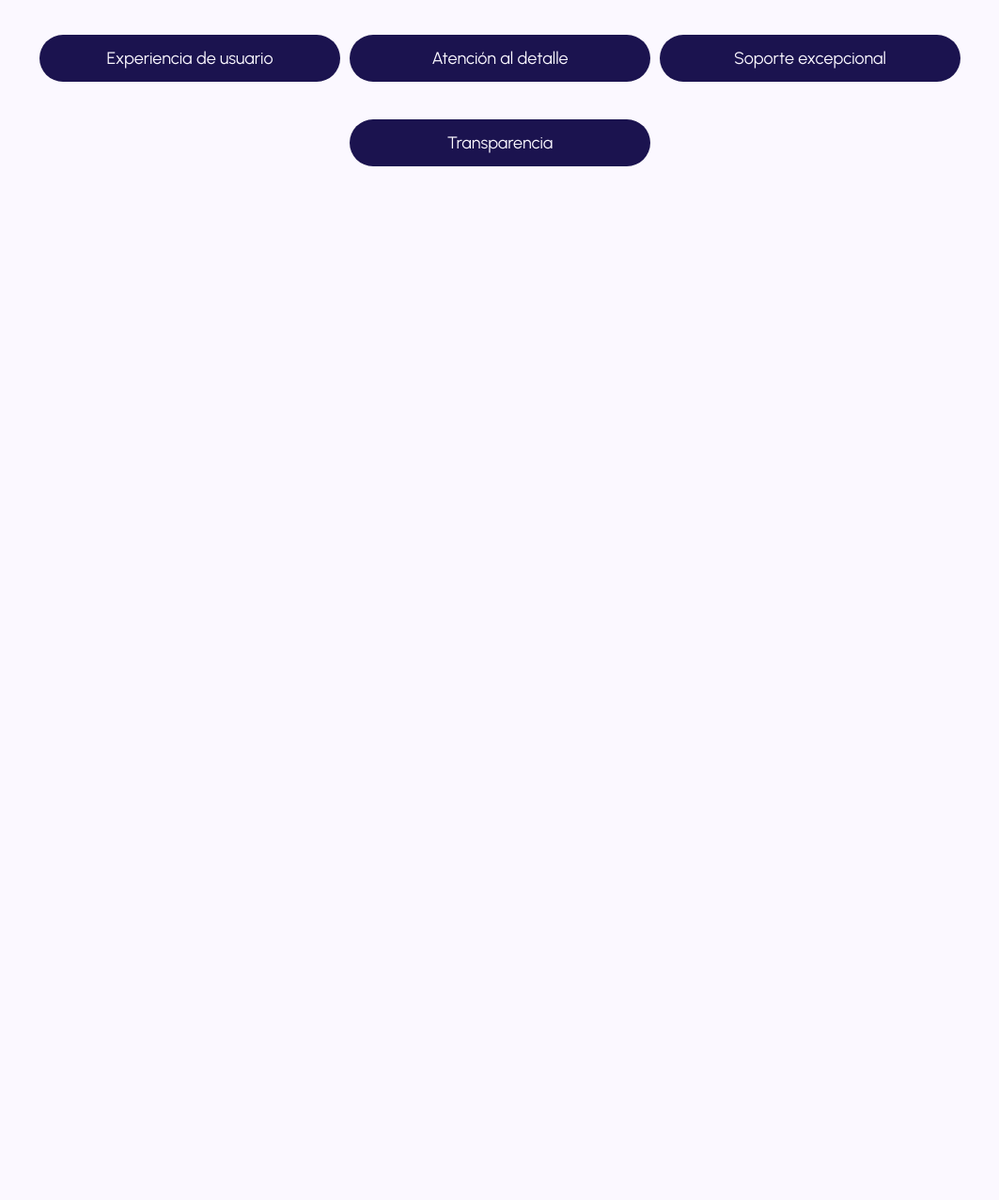
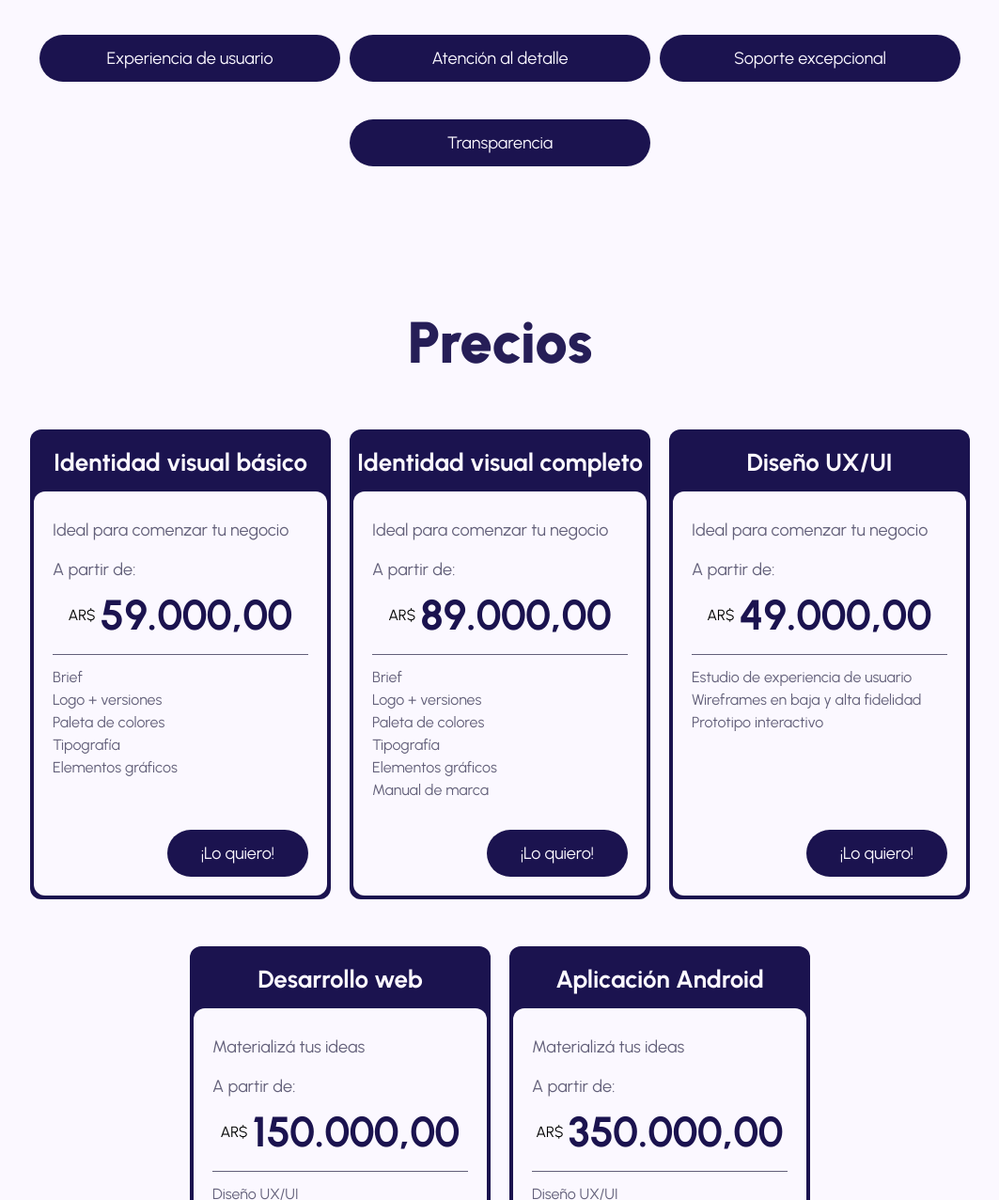
Before and after one commit to 2piradrian/cswap-web, an Astro site: page / in a window 1280 px wide. Shown: the part 1523-2800 px from the top of the page at 94% size, without its empty margins (108-1171 px from the left). Before the commit the page ends 1785 px from the top, so only its background shows below. Built offline with nearby package versions, Linux system fonts and the light colour scheme; Astro itself is replaced by a stand-in of ours.

Commit message:
add: pricing ui

```diff
--- /dev/null
+++ b/src/components/pricing-card/PricingCard.astro
@@ -0,0 +1,39 @@
+---
+import FilledAnchorButton from "../filled-anchor-button/FilledAnchorButton.astro";
+import style from "./style.module.css";
+
+type Props = {
+    title: string,
+    description: string,
+    price: string,
+    features: string[]
+}
+
+const { title, price, description, features } = Astro.props;
+---
+
+<div class={style.container}>
+    <h3 class={style.title}>{title}</h3>
+    <div class={style.details}>
+        <p class={style.description}>{description}</p>
+        <p class={style.description}>A partir de:</p>
+        <div class={style.priceContainer}>
+            <span>AR$</span>
+            <p class={style.price}>{price}</p>
+        </div>
+        <div class={style.divider} />
+        <ul class={style.features}>
+            {features.map((feature) => (
+                <li>{feature}</li>
+            ))}
+        </ul>
+        <div class={style.buttonContainer}>
+            <FilledAnchorButton
+                name="¡Lo quiero!"
+                href=""
+                ariaLabel="Comprar"
+                modifier={style.button}
+            />
+        </div>
+    </div>
+</div>
--- /dev/null
+++ b/src/components/pricing-card/style.module.css
@@ -0,0 +1,88 @@
+.container {
+    height: 500px;
+    width: 320px;
+    padding: 4px;
+    display: flex;
+    flex-direction: column;
+    justify-content: flex-start;
+    align-items: center;
+
+    background-color: var(--primary);
+    border-radius: 12px;
+}
+
+.title {
+    margin: 15px 0px;
+    color: var(--on-primary);
+    font-size: 26px;
+}
+
+.details {
+    height: 100%;
+    width: 100%;
+    padding: 20px;
+    border-radius: 12px;
+    background-color: var(--background);
+    display: flex;
+    flex-direction: column;
+    justify-content: flex-start;
+    align-items: flex-start;
+}
+
+.description {
+    margin: 10px 0px;
+    color: var(--on-background);
+    font-size: 18px;
+}
+
+.priceContainer {
+    width: 100%;
+    display: flex;
+    flex-direction: row;
+    justify-content: center;
+    align-items: center;
+    gap: 5px;
+}
+
+.price {
+    font-size: 45px;
+    font-weight: 700;
+    color: var(--primary);
+}
+
+.divider {
+    height: 1px;
+    width: 100%;
+    margin: 15px 0px;
+    background-color: var(--on-background);
+}
+
+.features {
+    width: 100%;
+    display: flex;
+    flex-direction: column;
+    justify-content: flex-start;
+    align-items: flex-start;
+
+    list-style: none;
+    gap: 5px;
+}
+
+.features > li {
+    color: var(--on-background);
+    font-size: 16px;
+}
+
+.buttonContainer {
+    height: 100%;
+    width: 100%;
+    display: flex;
+    flex-direction: row;
+    justify-content: flex-end;
+    align-items: flex-end;
+}
+
+.button {
+    width: 150px;
+    background-color: var(--primary);
+}
--- a/src/pages/index.astro
+++ b/src/pages/index.astro
@@ -4,6 +4,7 @@ import Hero from '../sections/hero/Hero.astro';
 import Header from '../components/header/Header.astro';
 import Services from '../sections/services/Services.astro';
 import Why from '../sections/why/Why.astro';
+import Pricing from '../sections/pricing/Pricing.astro';
 ---
 
 <Layout title='Home'>
@@ -11,4 +12,5 @@ import Why from '../sections/why/Why.astro';
 	<Hero />
 	<Services />
 	<Why />
+	<Pricing />
 </Layout>
--- /dev/null
+++ b/src/sections/pricing/Pricing.astro
@@ -0,0 +1,45 @@
+---
+import MediumTitle from "../../components/medium-title/MediumTitle.astro";
+import PricingCard from "../../components/pricing-card/PricingCard.astro";
+import style from "./style.module.css";
+---
+
+<section class={`${style.container} section`}>
+    <MediumTitle title="Precios" />
+    <div class={`${style.subcontainer} delimiter`}>
+        <div class={style.pricing}>
+            <PricingCard
+                title="Identidad visual básico"
+                description="Ideal para comenzar tu negocio"
+                price="59.000,00"
+                features={["Brief", "Logo + versiones", "Paleta de colores", "Tipografía", "Elementos gráficos"]}
+            />
+            <PricingCard
+                title="Identidad visual completo"
+                description="Ideal para comenzar tu negocio"
+                price="89.000,00"
+                features={["Brief", "Logo + versiones", "Paleta de colores", "Tipografía", "Elementos gráficos", "Manual de marca"]}
+            />
+            <PricingCard
+                title="Diseño UX/UI"
+                description="Ideal para comenzar tu negocio"
+                price="49.000,00"
+                features={["Estudio de experiencia de usuario", "Wireframes en baja y alta fidelidad", "Prototipo interactivo"]}
+            />
+        </div>
+        <div class={style.pricing}>
+            <PricingCard
+                title="Desarrollo web"
+                description="Materializá tus ideas"
+                price="150.000,00"
+                features={["Diseño UX/UI", "Construcción de sitio web", "Optimización rendimiento", "Optimización SEO", "Hosting y dominio por un año"]}
+            />
+            <PricingCard
+                title="Aplicación Android"
+                description="Materializá tus ideas"
+                price="350.000,00"
+                features={["Diseño UX/UI", "Desarrollo de aplicación", "Despliegue en Google Play Store", "Requiere testers por parte del cliente"]}
+            />
+        </div>
+    </div>
+</section>
--- /dev/null
+++ b/src/sections/pricing/style.module.css
@@ -0,0 +1,24 @@
+.container {
+    padding: 50px 0px;
+    background-color: var(--background);
+}
+
+.subcontainer {
+    display: flex;
+    flex-wrap: wrap;
+    flex-direction: row;
+    justify-content: center;
+    align-items: center;
+    gap: 10px;
+    padding: 20px;
+}
+
+.pricing {
+    display: flex;
+    flex-wrap: wrap;
+    flex-direction: row;
+    justify-content: center;
+    align-items: center;
+    gap: 20px;
+    margin: 20px 0px;
+}
--- a/src/sections/why/style.module.css
+++ b/src/sections/why/style.module.css
@@ -8,5 +8,5 @@
     flex-wrap: wrap;
     flex-direction: row;
     gap: 10px;
-    margin: 20px 0px;
+    padding: 20px;
 }
--- a/src/styles/global.css
+++ b/src/styles/global.css
@@ -25,6 +25,7 @@ body {
 
 .section {
 	width: 100vw;
+	min-width: var(--min-width);
 	display: flex;
 	flex-direction: column;
 	justify-content: center;
--- a/src/styles/var.css
+++ b/src/styles/var.css
@@ -16,5 +16,5 @@
 	--on-background: #63607A ;
 
 	--max-width: 1366px;
-
+	--min-width: 360px;
 }
```
